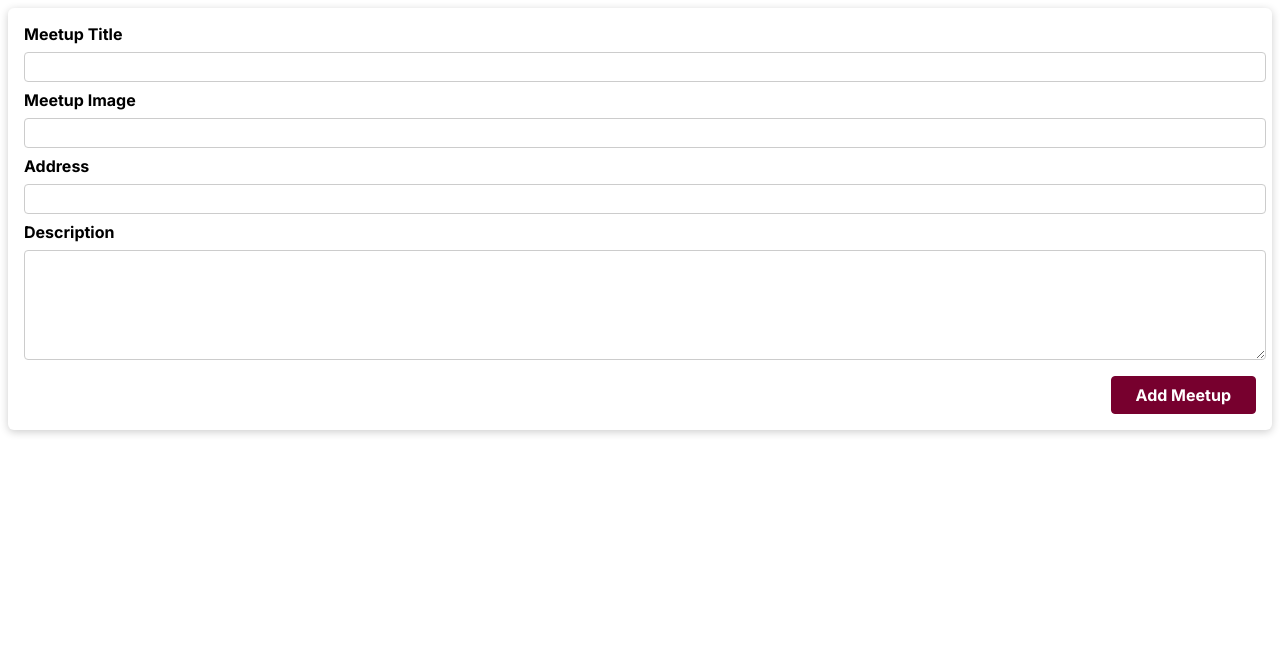
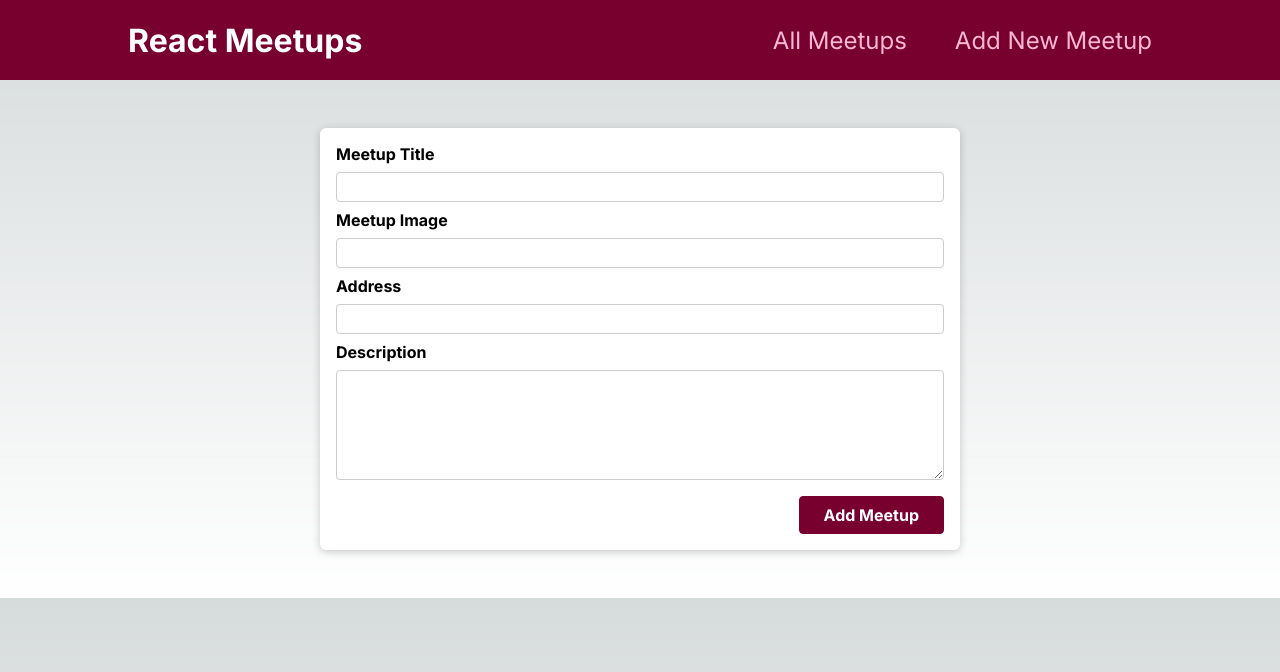
Before and after one commit to Harish1651999/meetup-app, a Next.js app: page /new-meetup in a window 1280 px wide. Shown: the top 672 px of the page. Built offline with nearby package versions, Linux system fonts and the light colour scheme.

Commit message:
add layout wrapper.

```diff
--- a/app/globals.css
+++ b/app/globals.css
@@ -93,6 +93,7 @@
       rgb(var(--background-end-rgb))
     )
     rgb(var(--background-start-rgb));
+    margin: 0;
 }
 
 a {
--- a/app/layout.js
+++ b/app/layout.js
@@ -1,5 +1,6 @@
 import { Inter } from "next/font/google";
-// import './globals.css'
+import "./globals.css";
+import Layout from "@/components/layout/Layout";
 
 const inter = Inter({ subsets: ["latin"] });
 
@@ -11,7 +12,9 @@
 export default function RootLayout({ children }) {
   return (
     <html lang="en">
-      <body className={inter.className}>{children}</body>
+      <body className={inter.className}>
+        <Layout>{children}</Layout>
+      </body>
     </html>
   );
 }
--- a/app/new-meetup/page.js
+++ b/app/new-meetup/page.js
@@ -1,3 +1,4 @@
+"use client";
 import NewMeetupForm from "@/components/meetups/NewMeetupForm";
 
 function NewMeetupPage() {
--- a/components/layout/MainNavigation.js
+++ b/components/layout/MainNavigation.js
@@ -1,17 +1,17 @@
-import classes from './MainNavigation.module.css';
+import Link from "next/link";
+import classes from "./MainNavigation.module.css";
 
 function MainNavigation() {
-
   return (
     <header className={classes.header}>
       <div className={classes.logo}>React Meetups</div>
       <nav>
         <ul>
           <li>
-            <Link to='/'>All Meetups</Link>
+            <Link href="/">All Meetups</Link>
           </li>
           <li>
-            <Link to='/new-meetup'>Add New Meetup</Link>
+            <Link href="/new-meetup">Add New Meetup</Link>
           </li>
         </ul>
       </nav>
```
